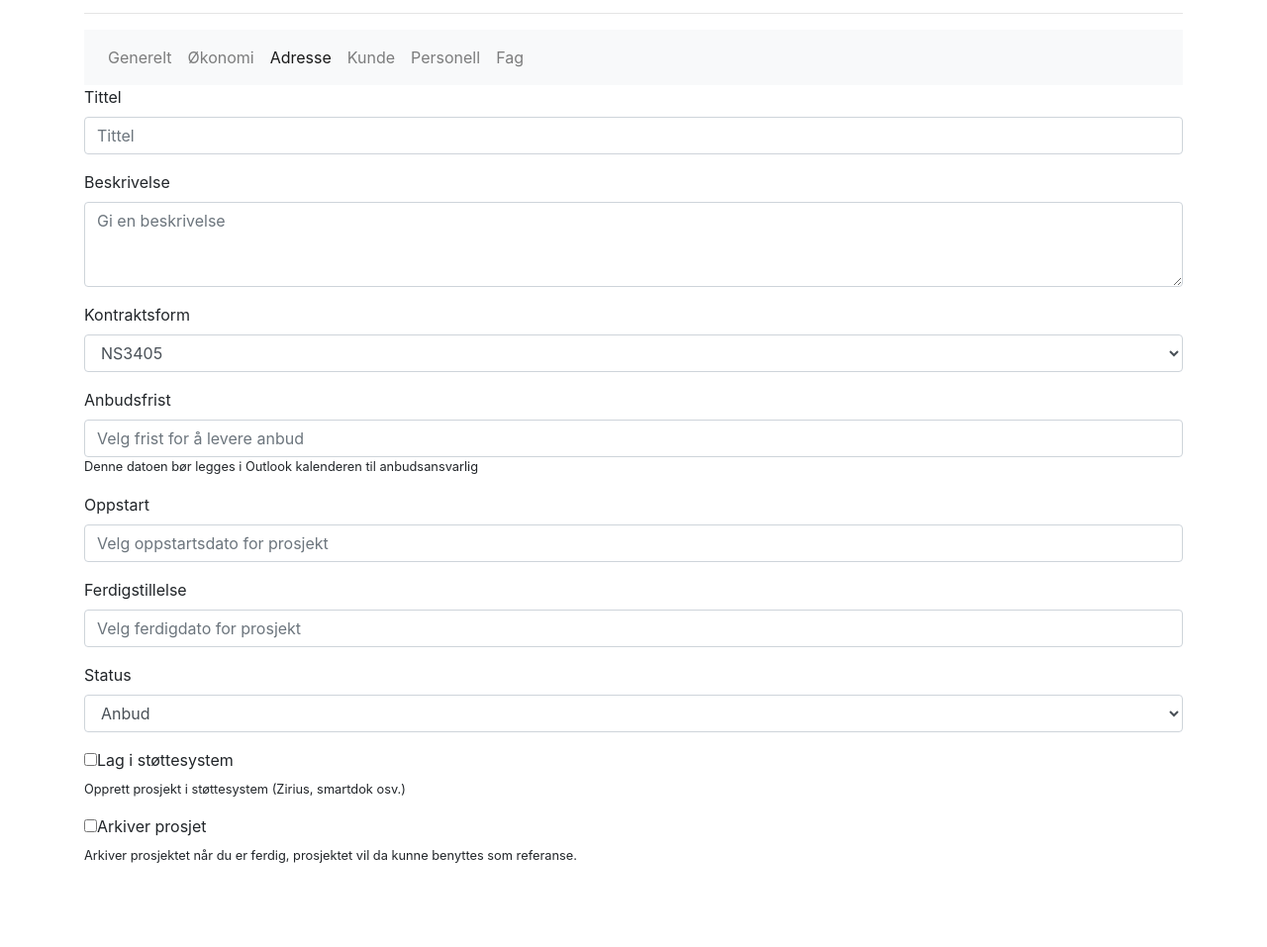
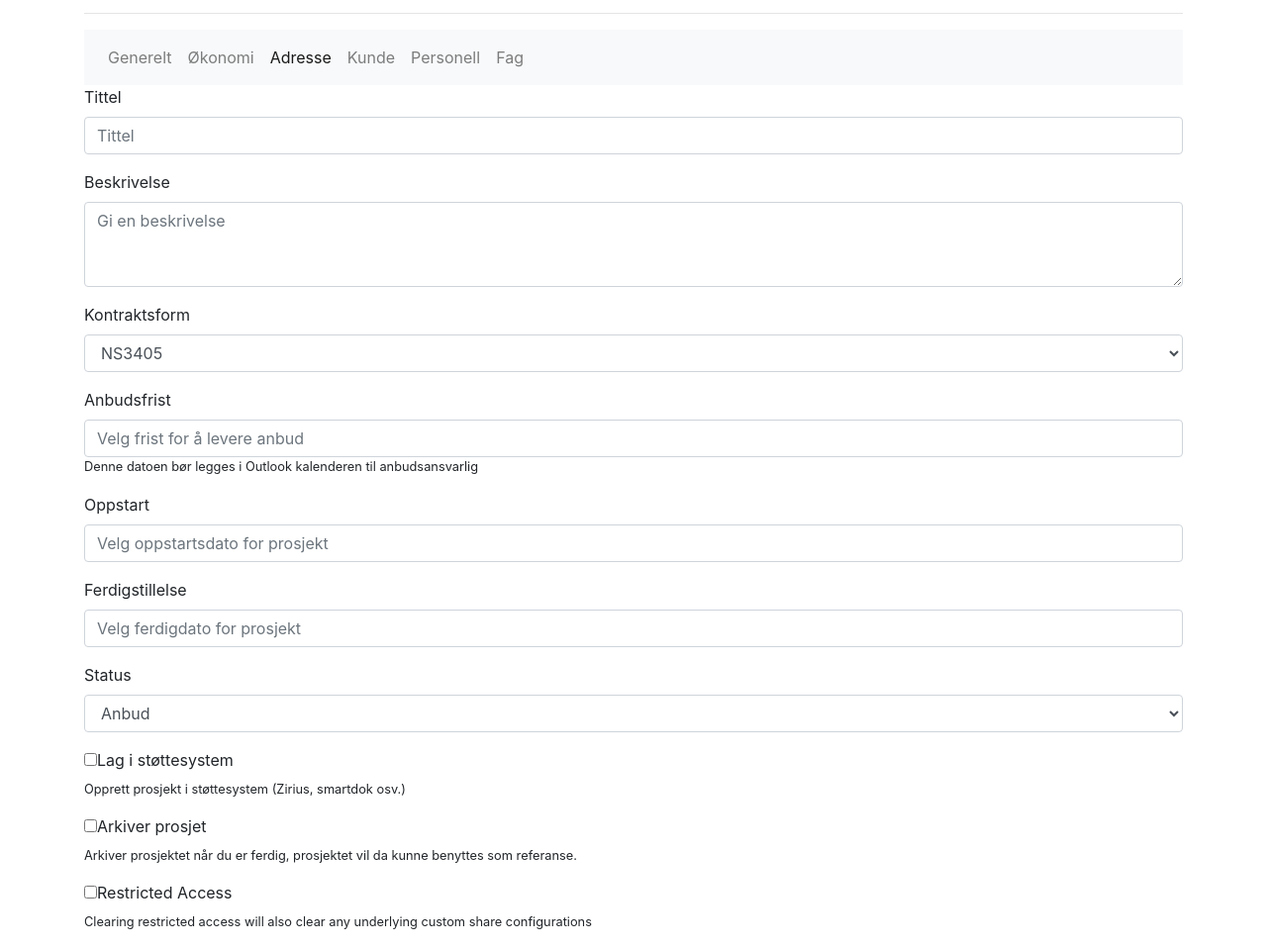
Before and after one commit to FredrikSlungard/Invo, a plain HTML site: page docs/index.html in a window 1280 px wide. Shown: the part 129-1086 px from the top of the page at 99% size. Before the commit the page ends 1019 px from the top, so only its background shows below. Drawn offline with nearby package versions, Linux system fonts and the light colour scheme.

Commit message:
La til begrenset tilgang

```diff
--- a/docs/html/prosjektSkjema.html
+++ b/docs/html/prosjektSkjema.html
@@ -97,6 +97,11 @@
         <p class="small">Arkiver prosjektet når du er ferdig, prosjektet vil da kunne benyttes som referanse.
         </p>
       </div>
+
+      <div class="checkbox">
+        <label><input type="checkbox">Restricted Access</label>
+        <p class="small">Clearing restricted access will also clear any underlying custom share configurations</p>
+      </div>
     </form>
   </div>
 
@@ -129,6 +134,7 @@
     <img src="img/Adresse.JPG" alt="Bilde av adressemodulen i Invo">
     <p>Bruker samme modul som i Kontaktmodulen, med unntak av "Other adress"</p>
   </div>
+
   <div id="kunde" class="collapse">
     <div class="form-group">
       <label for="firma">Byggherre</label>
```
